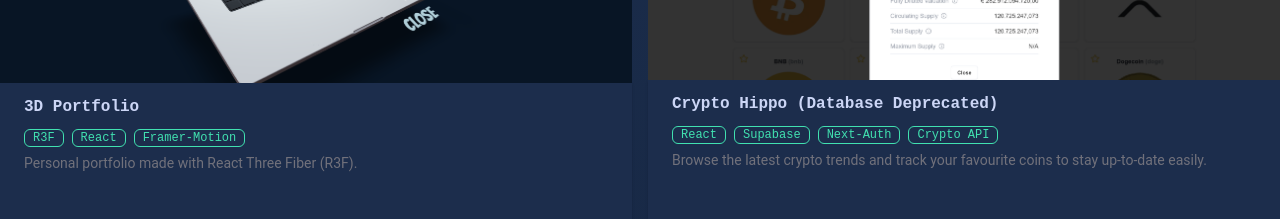
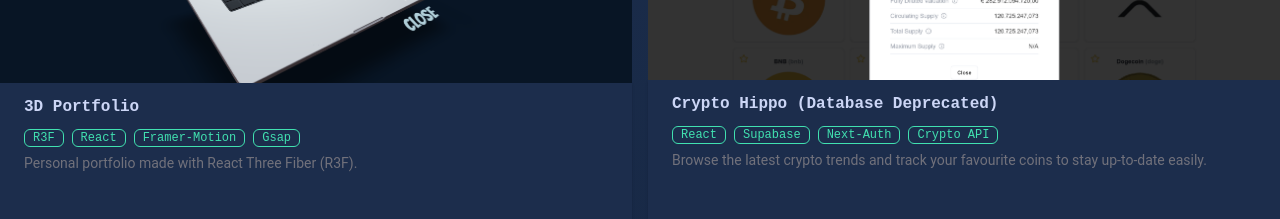
Before and after one commit to dachig/dachig, a Next.js app: page / in a window 1280 px wide. Shown: the part 2400-2619 px from the top of the page. Built offline with nearby package versions, Linux system fonts and the light colour scheme.

Commit message:
chore: add tech to work array

```diff
--- a/src/components/work.tsx
+++ b/src/components/work.tsx
@@ -24,7 +24,7 @@
     image: "/3D_PORTFOLIO.png",
     repo: "https://github.com/dachig/threejs-journey/tree/main/my-3d-portfolio",
     demo: "https://www.dachig.com/",
-    tech: ["R3F", "React", "Framer-Motion"],
+    tech: ["R3F", "React", "Framer-Motion","Gsap"],
   },
   {
     title: "Crypto Hippo (Database Deprecated)",
```
